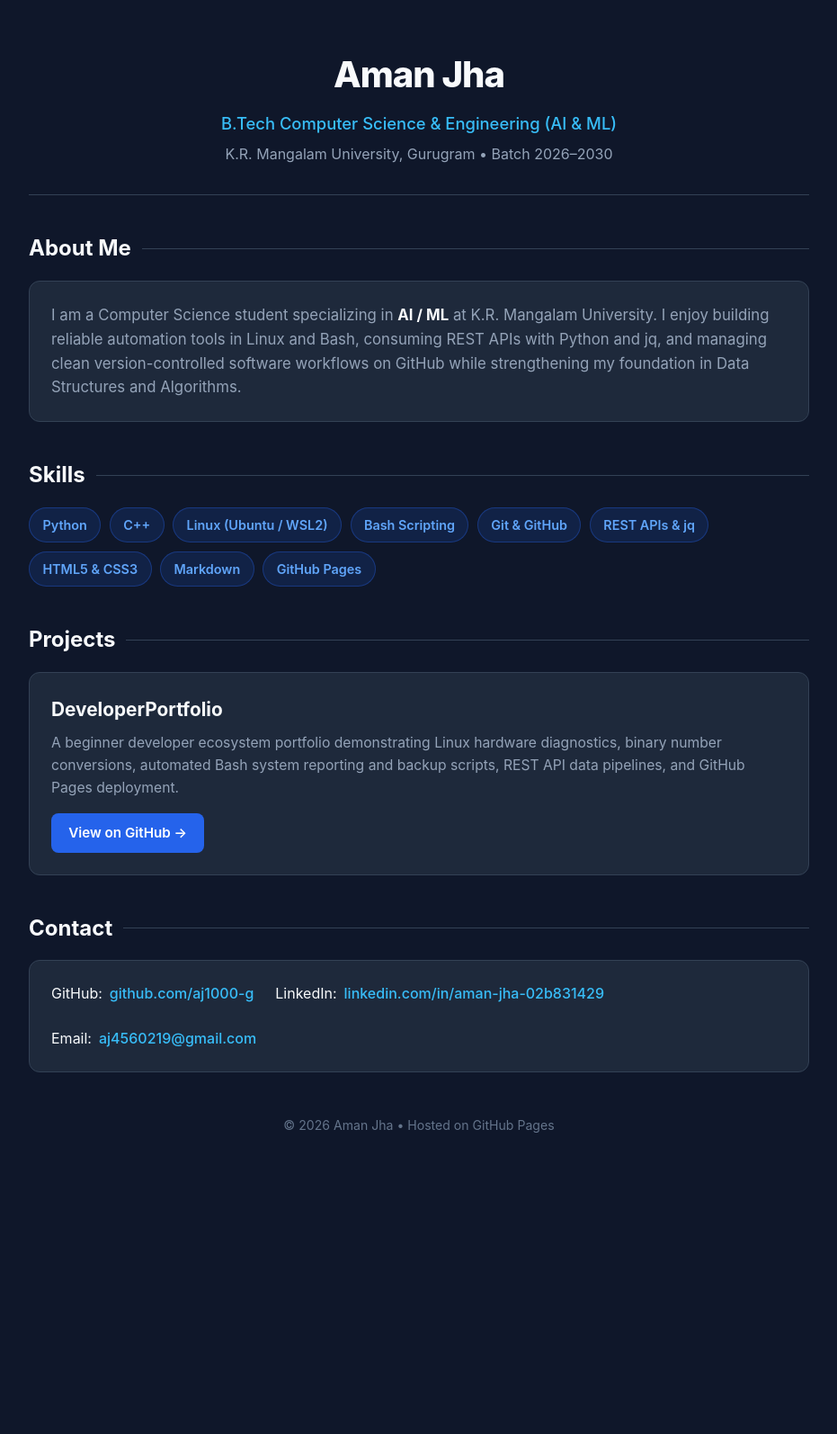
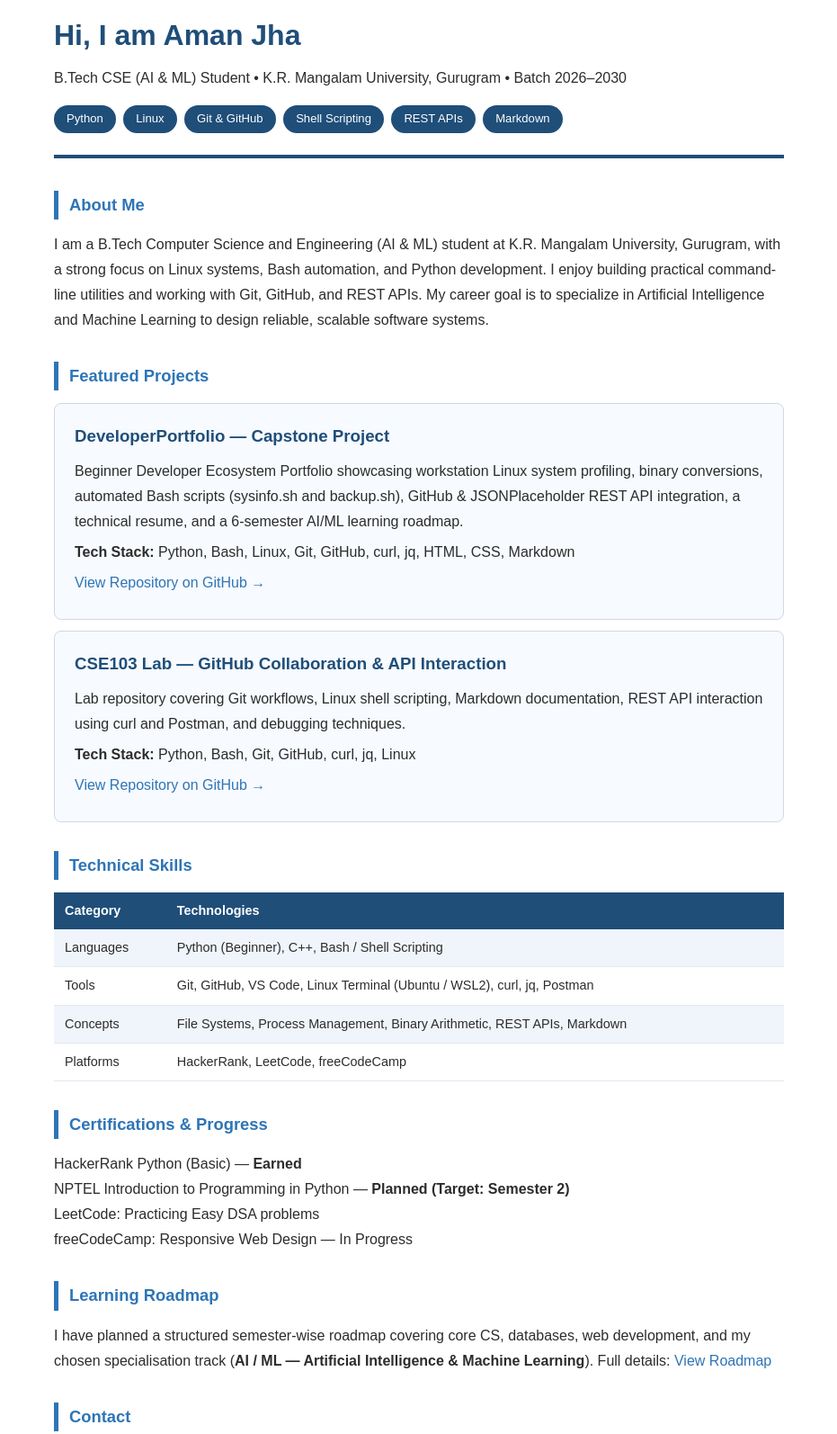
Before and after one commit to aj1000-g/DeveloperPortfolio, a plain HTML site: page index.html in a window 1280 px wide. Shown: the part 37-1631 px from the top of the page at 90% size, without its empty margins (174-1105 px from the left). Before the commit the page ends 1364 px from the top, so only its background shows below. Drawn offline with Linux system fonts and the light colour scheme.

Commit message:
feat: update portfolio website to clean light academic layout

```diff
--- a/index.html
+++ b/index.html
@@ -3,186 +3,137 @@
 <head>
   <meta charset="UTF-8">
   <meta name="viewport" content="width=device-width, initial-scale=1.0">
-  <title>Aman Jha | Developer Portfolio</title>
+  <title>Aman Jha — Developer Portfolio</title>
   <style>
-    :root {
-      --primary: #2563eb;
-      --primary-dark: #1d4ed8;
-      --bg-dark: #0f172a;
-      --card-bg: #1e293b;
-      --text-main: #f8fafc;
-      --text-muted: #94a3b8;
-      --accent: #38bdf8;
-      --border: #334155;
+    * { box-sizing: border-box; margin: 0; padding: 0; }
+    body {
+      font-family: Arial, sans-serif; color: #2c2c2c;
+      line-height: 1.75; max-width: 860px;
+      margin: 48px auto; padding: 0 24px;
     }
-
-    * { box-sizing: border-box; margin: 0; padding: 0; }
-
-    body {
-      font-family: -apple-system, BlinkMacSystemFont, "Segoe UI", Roboto, Helvetica, Arial, sans-serif;
-      background-color: var(--bg-dark);
-      color: var(--text-main);
-      line-height: 1.6;
-      padding: 0 1rem;
+    header {
+      border-bottom: 4px solid #1F4E79;
+      padding-bottom: 20px; margin-bottom: 36px;
     }
-
-    .container { max-width: 900px; margin: 0 auto; padding: 2.5rem 1rem; }
-
-    header {
-      text-align: center;
-      padding: 3rem 1rem 2rem;
-      border-bottom: 1px solid var(--border);
+    h1 { color: #1F4E79; font-size: 2rem; margin-bottom: 6px; }
+    h2 {
+      color: #2E75B6; font-size: 1.15rem; font-weight: bold;
+      margin: 32px 0 14px; padding-left: 12px;
+      border-left: 5px solid #2E75B6;
     }
-
-    header h1 {
-      font-size: 2.5rem;
-      font-weight: 800;
-      letter-spacing: -0.025em;
-      margin-bottom: 0.5rem;
+    .badge {
+      display: inline-block; background: #1F4E79; color: #fff;
+      padding: 4px 14px; border-radius: 16px;
+      font-size: 0.82rem; margin: 4px 4px 4px 0;
     }
-
-    header p.subtitle {
-      font-size: 1.15rem;
-      color: var(--accent);
-      font-weight: 500;
-      margin-bottom: 0.4rem;
+    .card {
+      border: 1px solid #d0d8e4; border-radius: 8px;
+      padding: 20px 22px; margin: 12px 0; background: #f7faff;
     }
-
-    header p.institution { font-size: 1rem; color: var(--text-muted); }
-
-    section { margin-top: 2.5rem; }
-
-    h2.section-title {
-      font-size: 1.5rem;
-      font-weight: 700;
-      margin-bottom: 1rem;
-      display: flex;
-      align-items: center;
+    .card h3 { color: #1F4E79; margin-bottom: 8px; }
+    .card p { margin-bottom: 6px; }
+    table {
+      width: 100%; border-collapse: collapse; margin: 14px 0;
     }
-
-    h2.section-title::after {
-      content: "";
-      flex: 1;
-      height: 1px;
-      background: var(--border);
-      margin-left: 0.75rem;
+    th {
+      background: #1F4E79; color: #fff;
+      padding: 8px 12px; text-align: left; font-size: 0.9rem;
     }
-
-    .about-card, .project-card, .contact-card {
-      background: var(--card-bg);
-      border: 1px solid var(--border);
-      border-radius: 12px;
-      padding: 1.5rem;
+    td { padding: 8px 12px; border-bottom: 1px solid #e0e8f0; font-size: 0.9rem; }
+    tr:nth-child(even) td { background: #f0f5fb; }
+    a { color: #2E75B6; text-decoration: none; }
+    a:hover { text-decoration: underline; }
+    footer {
+      margin-top: 48px; padding-top: 18px;
+      border-top: 1px solid #d0d8e4;
+      text-align: center; font-size: 0.82rem; color: #888;
     }
-
-    .about-card { font-size: 1.05rem; color: var(--text-muted); }
-    .about-card strong { color: var(--text-main); }
-
-    .skills-grid { display: flex; flex-wrap: wrap; gap: 0.6rem; }
-
-    .badge {
-      background: rgba(37, 99, 235, 0.15);
-      color: #60a5fa;
-      border: 1px solid rgba(37, 99, 235, 0.35);
-      padding: 0.45rem 0.9rem;
-      border-radius: 9999px;
-      font-size: 0.9rem;
-      font-weight: 600;
-    }
-
-    .project-card h3 { font-size: 1.3rem; margin-bottom: 0.5rem; }
-    .project-card p { color: var(--text-muted); margin-bottom: 1rem; font-size: 0.98rem; }
-
-    .btn {
-      display: inline-flex;
-      align-items: center;
-      background: var(--primary);
-      color: #ffffff;
-      padding: 0.6rem 1.2rem;
-      border-radius: 8px;
-      text-decoration: none;
-      font-weight: 600;
-      font-size: 0.95rem;
-    }
-    .btn:hover { background: var(--primary-dark); }
-
-    .contact-card { display: flex; flex-wrap: wrap; gap: 1.5rem; align-items: center; }
-    .contact-item { display: flex; align-items: center; gap: 0.5rem; font-size: 1rem; }
-    .contact-item a { color: var(--accent); text-decoration: none; font-weight: 500; }
-    .contact-item a:hover { text-decoration: underline; }
-
-    footer { text-align: center; padding: 3rem 1rem 1.5rem; color: #64748b; font-size: 0.88rem; }
   </style>
 </head>
 <body>
-  <div class="container">
   <header>
-      <h1>Aman Jha</h1>
-      <p class="subtitle">B.Tech Computer Science &amp; Engineering (AI &amp; ML)</p>
-      <p class="institution">K.R. Mangalam University, Gurugram &bull; Batch 2026&ndash;2030</p>
+    <h1>Hi, I am Aman Jha</h1>
+    <p>B.Tech CSE (AI &amp; ML) Student • K.R. Mangalam University, Gurugram • Batch 2026–2030</p>
+    <p style="margin-top:12px">
+      <span class="badge">Python</span>
+      <span class="badge">Linux</span>
+      <span class="badge">Git &amp; GitHub</span>
+      <span class="badge">Shell Scripting</span>
+      <span class="badge">REST APIs</span>
+      <span class="badge">Markdown</span>
+    </p>
   </header>
 
-    <section id="about">
-      <h2 class="section-title">About Me</h2>
-      <div class="about-card">
+  <h2>About Me</h2>
   <p>
-          I am a Computer Science student specializing in <strong>AI / ML</strong> at K.R. Mangalam University.
-          I enjoy building reliable automation tools in Linux and Bash, consuming REST APIs with Python and jq,
-          and managing clean version-controlled software workflows on GitHub while strengthening my foundation in Data Structures and Algorithms.
+    I am a B.Tech Computer Science and Engineering (AI &amp; ML) student at K.R. Mangalam University, Gurugram,
+    with a strong focus on Linux systems, Bash automation, and Python development. I enjoy building practical
+    command-line utilities and working with Git, GitHub, and REST APIs. My career goal is to specialize in
+    Artificial Intelligence and Machine Learning to design reliable, scalable software systems.
+  </p>
+
+  <h2>Featured Projects</h2>
+  <div class="card">
+    <h3>DeveloperPortfolio — Capstone Project</h3>
+    <p>
+      Beginner Developer Ecosystem Portfolio showcasing workstation Linux system profiling, binary conversions,
+      automated Bash scripts (sysinfo.sh and backup.sh), GitHub &amp; JSONPlaceholder REST API integration,
+      a technical resume, and a 6-semester AI/ML learning roadmap.
+    </p>
+    <p><strong>Tech Stack:</strong> Python, Bash, Linux, Git, GitHub, curl, jq, HTML, CSS, Markdown</p>
+    <p>
+      <a href="https://github.com/aj1000-g/DeveloperPortfolio" target="_blank" rel="noopener noreferrer">
+        View Repository on GitHub &rarr;
+      </a>
     </p>
   </div>
-    </section>
 
-    <section id="skills">
-      <h2 class="section-title">Skills</h2>
-      <div class="skills-grid">
-        <span class="badge">Python</span>
-        <span class="badge">C++</span>
-        <span class="badge">Linux (Ubuntu / WSL2)</span>
-        <span class="badge">Bash Scripting</span>
-        <span class="badge">Git &amp; GitHub</span>
-        <span class="badge">REST APIs &amp; jq</span>
-        <span class="badge">HTML5 &amp; CSS3</span>
-        <span class="badge">Markdown</span>
-        <span class="badge">GitHub Pages</span>
+  <div class="card">
+    <h3>CSE103 Lab — GitHub Collaboration &amp; API Interaction</h3>
+    <p>
+      Lab repository covering Git workflows, Linux shell scripting, Markdown documentation,
+      REST API interaction using curl and Postman, and debugging techniques.
+    </p>
+    <p><strong>Tech Stack:</strong> Python, Bash, Git, GitHub, curl, jq, Linux</p>
+    <p>
+      <a href="https://github.com/aj1000-g/cse103-lab-LAB3" target="_blank" rel="noopener noreferrer">
+        View Repository on GitHub &rarr;
+      </a>
+    </p>
   </div>
-    </section>
 
-    <section id="projects">
-      <h2 class="section-title">Projects</h2>
-      <div class="project-card">
-        <h3>DeveloperPortfolio</h3>
+  <h2>Technical Skills</h2>
+  <table>
+    <tr><th>Category</th><th>Technologies</th></tr>
+    <tr><td>Languages</td><td>Python (Beginner), C++, Bash / Shell Scripting</td></tr>
+    <tr><td>Tools</td><td>Git, GitHub, VS Code, Linux Terminal (Ubuntu / WSL2), curl, jq, Postman</td></tr>
+    <tr><td>Concepts</td><td>File Systems, Process Management, Binary Arithmetic, REST APIs, Markdown</td></tr>
+    <tr><td>Platforms</td><td>HackerRank, LeetCode, freeCodeCamp</td></tr>
+  </table>
+
+  <h2>Certifications &amp; Progress</h2>
+  <p>HackerRank Python (Basic) — <strong>Earned</strong></p>
+  <p>NPTEL Introduction to Programming in Python — <strong>Planned (Target: Semester 2)</strong></p>
+  <p>LeetCode: Practicing Easy DSA problems</p>
+  <p>freeCodeCamp: Responsive Web Design — In Progress</p>
+
+  <h2>Learning Roadmap</h2>
   <p>
-          A beginner developer ecosystem portfolio demonstrating Linux hardware diagnostics, binary number conversions,
-          automated Bash system reporting and backup scripts, REST API data pipelines, and GitHub Pages deployment.
+    I have planned a structured semester-wise roadmap covering core CS, databases, web development,
+    and my chosen specialisation track (<strong>AI / ML — Artificial Intelligence &amp; Machine Learning</strong>).
+    Full details:
+    <a href="https://github.com/aj1000-g/DeveloperPortfolio/blob/main/Portfolio/learning_roadmap.md" target="_blank" rel="noopener noreferrer">
+      View Roadmap
+    </a>
   </p>
-        <a class="btn" href="https://github.com/aj1000-g/DeveloperPortfolio" target="_blank" rel="noopener noreferrer">
-          View on GitHub &rarr;
-        </a>
-      </div>
-    </section>
 
-    <section id="contact">
-      <h2 class="section-title">Contact</h2>
-      <div class="contact-card">
-        <div class="contact-item">
-          <span>GitHub:</span>
-          <a href="https://github.com/aj1000-g" target="_blank" rel="noopener noreferrer">github.com/aj1000-g</a>
-        </div>
-        <div class="contact-item">
-          <span>LinkedIn:</span>
-          <a href="https://www.linkedin.com/in/aman-jha-02b831429" target="_blank" rel="noopener noreferrer">linkedin.com/in/aman-jha-02b831429</a>
-        </div>
-        <div class="contact-item">
-          <span>Email:</span>
-          <a href="mailto:aj4560219@gmail.com">aj4560219@gmail.com</a>
-        </div>
-      </div>
-    </section>
+  <h2>Contact</h2>
+  <p>GitHub   : <a href="https://github.com/aj1000-g" target="_blank" rel="noopener noreferrer">github.com/aj1000-g</a></p>
+  <p>LinkedIn : <a href="https://www.linkedin.com/in/aman-jha-02b831429" target="_blank" rel="noopener noreferrer">linkedin.com/in/aman-jha-02b831429</a></p>
+  <p>Email    : <a href="mailto:aj4560219@gmail.com">aj4560219@gmail.com</a></p>
 
   <footer>
-      <p>&copy; 2026 Aman Jha &bull; Hosted on GitHub Pages</p>
+    Built with HTML &amp; CSS &bull; Hosted on GitHub Pages &bull; Updated November 2026
   </footer>
-  </div>
 </body>
 </html>
```
Lines whose indentation alone changed are shown as unchanged.
